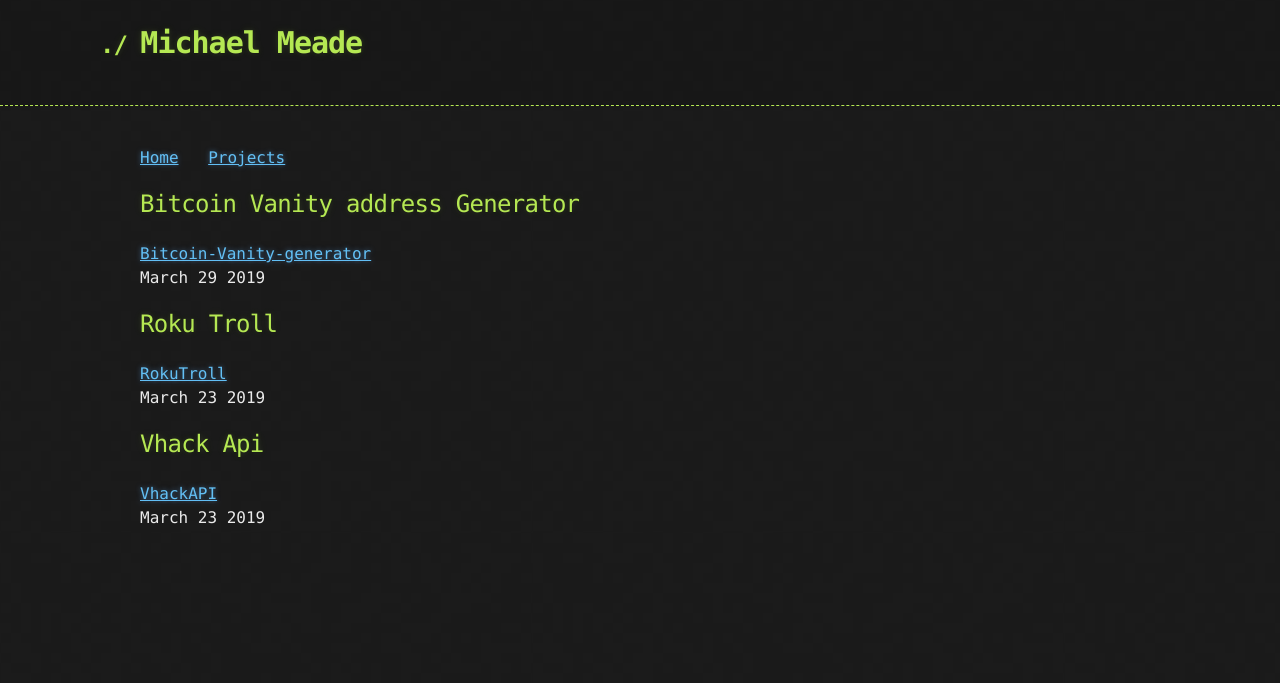
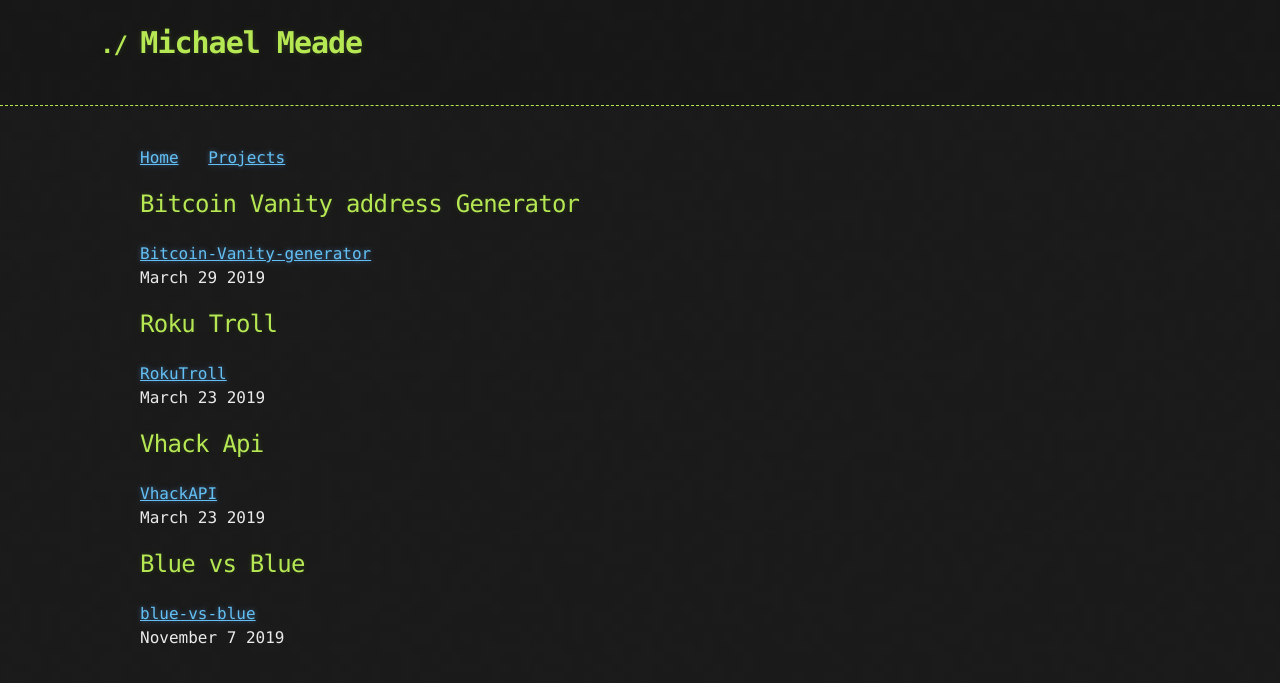
Before and after one commit to Michael-Meade/MinerFind, a Jekyll site: the page built from Projects.md, in a window 1280 px wide. Shown: the top 683 px of the page. Built offline with Jekyll 4.4.1, drawn with Linux system fonts in a browser that asks for light colours; our own code applies the rules of GitHub Pages for plain Markdown files; the repository's description, which GitHub fills in, is left out.

Commit message:
Update Projects.md

```diff
--- a/Projects.md
+++ b/Projects.md
@@ -9,3 +9,7 @@ March 23 2019<br>
 ## Vhack Api
 [VhackAPI](./Projects/VhackApi.md)<br>
 March 23 2019<br>
+
+## Blue vs Blue
+[blue-vs-blue](./Projects/King-Of-The-Hill.md)<br>
+November 7 2019<br>
```
